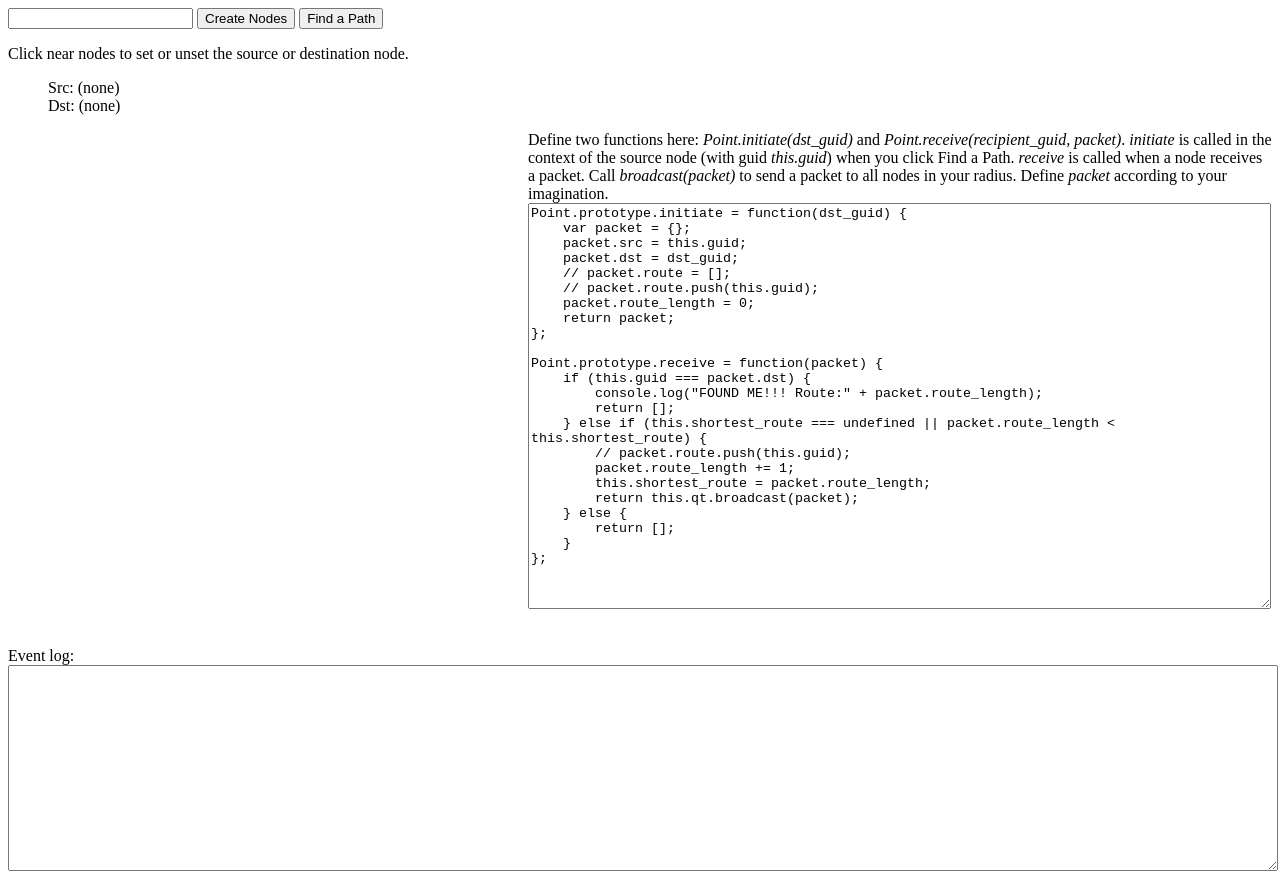
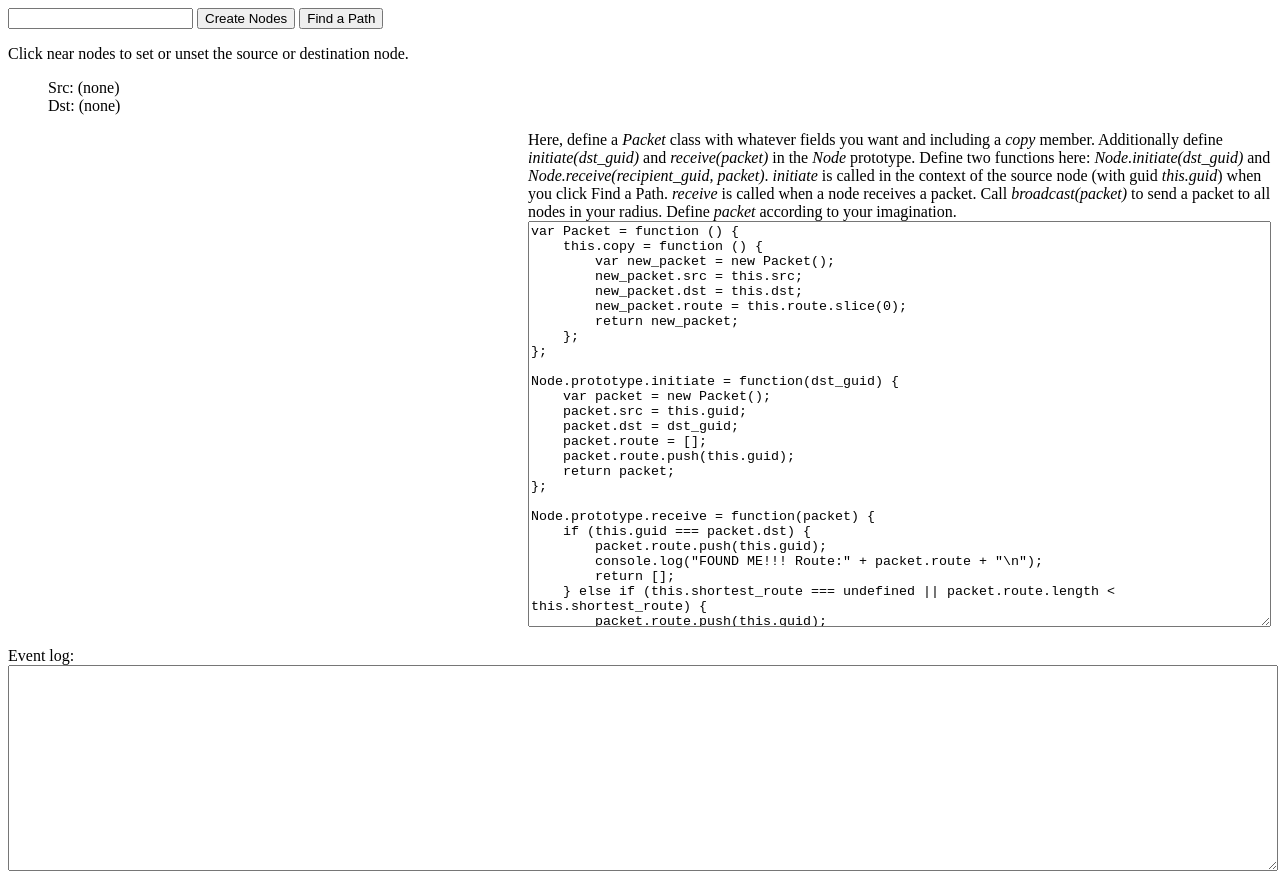
Before and after one commit to piratejon/mesh-model-toys, a plain HTML site: page index.html in a window 1280 px wide. Drawn offline with Linux system fonts and the light colour scheme.

Commit message:
It makes more sense to call these Nodes instead of Points

```diff
--- a/index.html
+++ b/index.html
@@ -16,25 +16,35 @@
       <div id="canvas_container">
       </div>
       <div id="router">
-        Define two functions here: <em>Point.initiate(dst_guid)</em> and <em>Point.receive(recipient_guid, packet)</em>. <em>initiate</em> is called in the context of the source node (with guid <em>this.guid</em>) when you click Find a Path. <em>receive</em> is called when a node receives a packet. Call <em>broadcast(packet)</em> to send a packet to all nodes in your radius. Define <em>packet</em> according to your imagination.
-        <textarea id="evalme">Point.prototype.initiate = function(dst_guid) {
-    var packet = {};
+        Here, define a <em>Packet</em> class with whatever fields you want and including a <em>copy</em> member. Additionally define <em>initiate(dst_guid)</em> and <em>receive(packet)</em> in the <em>Node</em> prototype.
+        Define two functions here: <em>Node.initiate(dst_guid)</em> and <em>Node.receive(recipient_guid, packet)</em>. <em>initiate</em> is called in the context of the source node (with guid <em>this.guid</em>) when you click Find a Path. <em>receive</em> is called when a node receives a packet. Call <em>broadcast(packet)</em> to send a packet to all nodes in your radius. Define <em>packet</em> according to your imagination.
+        <textarea id="evalme">var Packet = function () {
+    this.copy = function () {
+        var new_packet = new Packet();
+        new_packet.src = this.src;
+        new_packet.dst = this.dst;
+        new_packet.route = this.route.slice(0);
+        return new_packet;
+    };
+};
+
+Node.prototype.initiate = function(dst_guid) {
+    var packet = new Packet();
     packet.src = this.guid;
     packet.dst = dst_guid;
-    // packet.route = [];
-    // packet.route.push(this.guid);
-    packet.route_length = 0;
+    packet.route = [];
+    packet.route.push(this.guid);
     return packet;
 };
 
-Point.prototype.receive = function(packet) {
+Node.prototype.receive = function(packet) {
     if (this.guid === packet.dst) {
-        console.log("FOUND ME!!! Route:" + packet.route_length);
+        packet.route.push(this.guid);
+        console.log("FOUND ME!!! Route:" + packet.route + "\n");
         return [];
-    } else if (this.shortest_route === undefined || packet.route_length &lt; this.shortest_route) {
-        // packet.route.push(this.guid);
-        packet.route_length += 1;
-        this.shortest_route = packet.route_length;
+    } else if (this.shortest_route === undefined || packet.route.length &lt; this.shortest_route) {
+        packet.route.push(this.guid);
+        this.shortest_route = packet.route.length;
         return this.qt.broadcast(packet);
     } else {
         return [];
--- a/meshpath.js
+++ b/meshpath.js
@@ -17,7 +17,7 @@ var meshpath = (function () {
         this.packet = packet;
     }
 
-    function Point(x, y, color, radius) {
+    function Node(x, y, color, radius) {
         this.x = x;
         this.y = y;
         this.color = color === undefined ? NORMAL_COLOR : color;
@@ -45,8 +45,8 @@ var meshpath = (function () {
         return Math.floor((Math.random() * (upper_bound - lower_bound + 1)) + lower_bound);
     }
 
-    function randomPoint(xrange, yrange) {
-        return new Point(randomIntRange(0, xrange), randomIntRange(0, yrange));
+    function randomNode(xrange, yrange) {
+        return new Node(randomIntRange(0, xrange), randomIntRange(0, yrange));
     }
 
     function get_neighbors_in_radius(qt, pt, radius) {
@@ -209,7 +209,7 @@ var meshpath = (function () {
             var coords, closest_point;
 
             coords = G.canvas.relMouseCoords(e);
-            closest_point = G.quadtree.nearest_neighbor(new Point(coords.x, coords.y));
+            closest_point = G.quadtree.nearest_neighbor(new Node(coords.x, coords.y));
 
             if (closest_point.qt === G.src) {
                 highlight_neighbors(G.src.pt, NORMAL_COLOR);
@@ -276,12 +276,12 @@ var meshpath = (function () {
         var i = 0;
 
         if (!G.quadtree && count > 0) {
-            G.quadtree = new QuadTree(randomPoint(G.width, G.height));
+            G.quadtree = new QuadTree(randomNode(G.width, G.height));
             i = 1;
         }
 
         for (i; i < count; i += 1) {
-            G.quadtree.insert(randomPoint(G.width, G.height));
+            G.quadtree.insert(randomNode(G.width, G.height));
         }
 
         if (G.quadtree) {
```
